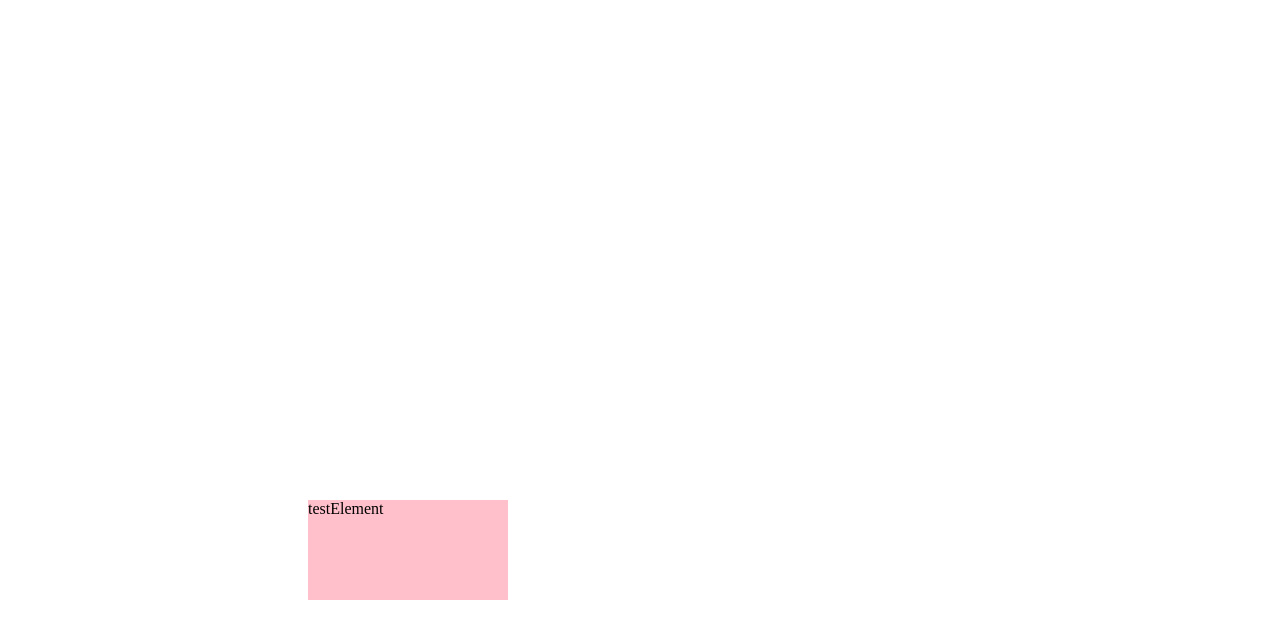
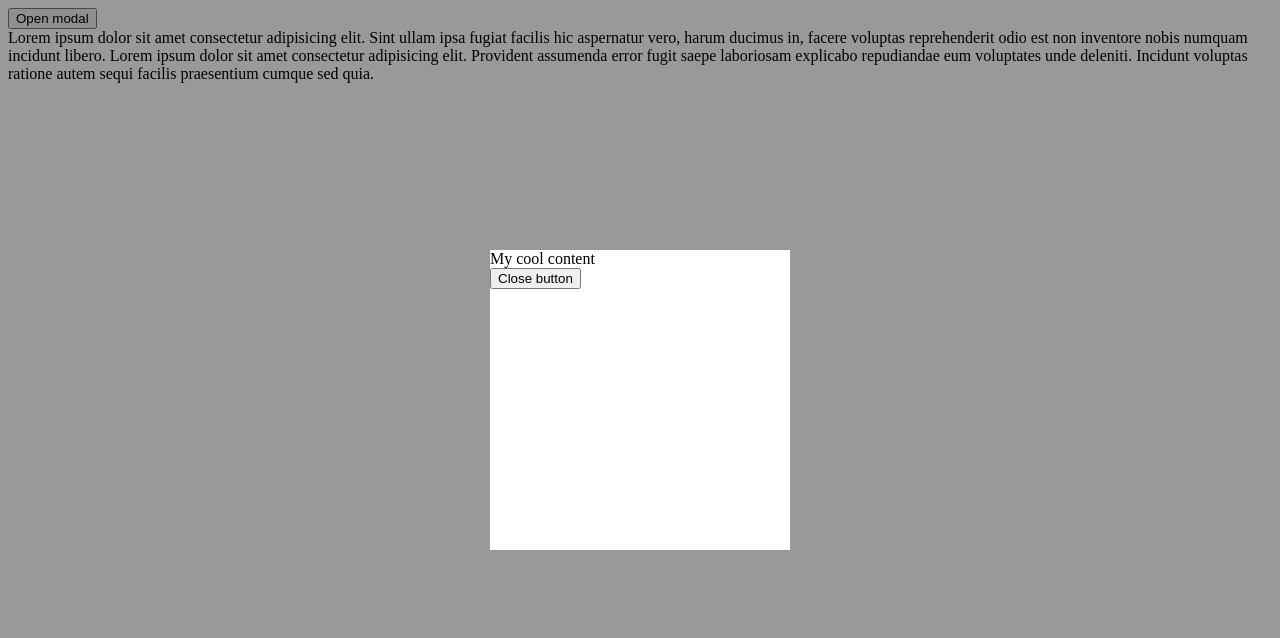
Before and after one commit to kupriianovvv/design-system, a React (Vite) app: page / in a window 1280 px wide. Shown: the top 638 px of the page. Built offline with nearby package versions, Linux system fonts and the light colour scheme.

Commit message:
modal draft

```diff
--- a/src/App.tsx
+++ b/src/App.tsx
@@ -1,9 +1,9 @@
-import { TooltipDemo } from "./demos/Tooltip/TooltipDemo";
+import { ModalDemo } from "./demos/Modal/ModalDemo";
 
 function App() {
   return (
     <>
-      <TooltipDemo />
+      <ModalDemo />
     </>
   );
 }
--- /dev/null
+++ b/src/components/Modal/Modal.tsx
@@ -0,0 +1,29 @@
+import { ModalOverlay } from "./components/ModalOverlay/ModalOverlay";
+import { ModalContent } from "./components/ModalContent/ModalContent";
+import { useModal } from "./hooks/useModal";
+import { ReactNode } from "react";
+
+type RenderContentArgs = {
+  isOpened: boolean;
+  onClose: () => void;
+}
+
+type ModalProps = {
+  isOpened: boolean;
+  onClose: () => void;
+  renderContent: ({
+    isOpened,
+    onClose,
+  }: RenderContentArgs) => ReactNode
+};
+
+export const Modal = ({ isOpened, onClose, renderContent }: ModalProps) => {
+  const content = renderContent({ onClose })
+  if (!isOpened) return null;
+  return (
+    <div>
+      <ModalOverlay onClose={onClose}/>
+      <ModalContent content={content} />
+    </div>
+  );
+};
--- /dev/null
+++ b/src/components/Modal/components/ModalContent/ModalContent.css
@@ -0,0 +1,11 @@
+.modal-content {
+    position: fixed;
+    width: 300px;
+    height: 300px;
+    left: 50%;
+    top: 50%;
+    transform: translate(-50%, -50%);
+
+    z-index: 2000;
+    background-color: white;
+}
--- /dev/null
+++ b/src/components/Modal/components/ModalContent/ModalContent.tsx
@@ -0,0 +1,10 @@
+import './ModalContent.css'
+
+export const ModalContent = ({onClose, content}) => {
+
+    return (
+        <article className='modal-content'>
+            {content}
+        </article>
+    )
+}
--- /dev/null
+++ b/src/components/Modal/components/ModalOverlay/ModalOverlay.css
@@ -0,0 +1,11 @@
+.modal-overlay {
+    position: fixed;
+    left: 0;
+    right: 0;
+    top: 0;
+    bottom: 0;
+
+    background-color: black;
+    opacity: 0.4;
+    z-index: 1000;
+}
--- /dev/null
+++ b/src/components/Modal/components/ModalOverlay/ModalOverlay.tsx
@@ -0,0 +1,7 @@
+import './ModalOverlay.css'
+
+export const ModalOverlay = ({ onClose }) => {
+    return (
+        <div onClick={onClose} className='modal-overlay'></div>
+    )
+}
--- /dev/null
+++ b/src/components/Modal/hooks/useModal.ts
@@ -0,0 +1,10 @@
+import { useCallback, useState } from "react";
+
+export const useModal = () => {
+    const [isOpened, setIsOpened] = useState(true);
+
+    const onOpen = useCallback(() => setIsOpened(true), []);
+    const onClose = useCallback(() => setIsOpened(false), []);
+
+    return { isOpened, onOpen, onClose };
+  };
--- /dev/null
+++ b/src/demos/Modal/ModalDemo.tsx
@@ -0,0 +1,38 @@
+import { useCallback, useState } from "react";
+import { Modal } from "../../components/Modal/Modal";
+import { useModal } from "../../components/Modal/hooks/useModal";
+
+const RandomText = () => {
+  return (
+    <div>
+      Lorem ipsum dolor sit amet consectetur adipisicing elit. Sint ullam ipsa
+      fugiat facilis hic aspernatur vero, harum ducimus in, facere voluptas
+      reprehenderit odio est non inventore nobis numquam incidunt libero. Lorem
+      ipsum dolor sit amet consectetur adipisicing elit. Provident assumenda
+      error fugit saepe laboriosam explicabo repudiandae eum voluptates unde
+      deleniti. Incidunt voluptas ratione autem sequi facilis praesentium cumque
+      sed quia.
+    </div>
+  );
+};
+
+const renderContent = ({ onClose }) => {
+  return (
+    <div>
+      <div>My cool content</div>
+      <button onClick={onClose}>Close button</button>
+    </div>
+  );
+};
+
+export const ModalDemo = () => {
+  const { isOpened, onOpen, onClose } = useModal();
+
+  return (
+    <>
+      <button onClick={onOpen}>Open modal</button>
+      <RandomText />
+      <Modal isOpened={isOpened} onOpen={onOpen} onClose={onClose} renderContent={renderContent} />
+    </>
+  );
+};
```
Also changed, not shown: src/components/Modal/Modal.css (added).
